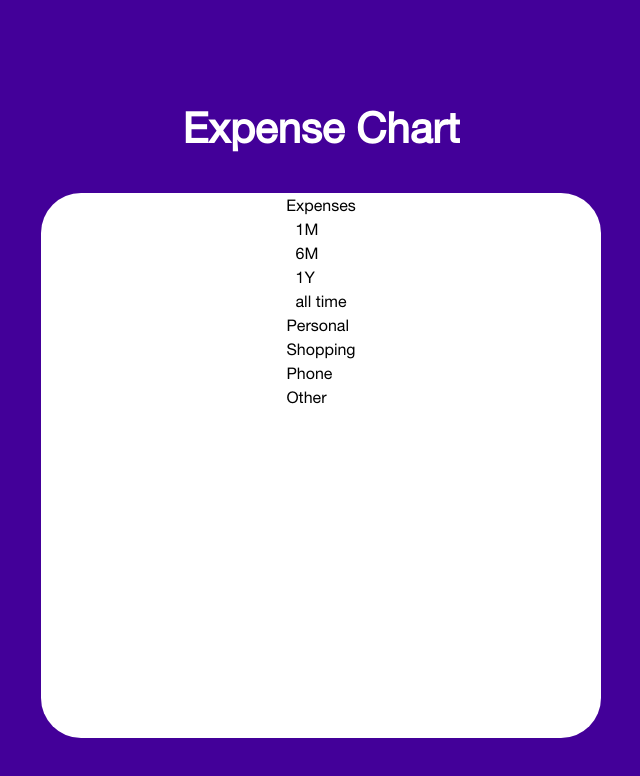
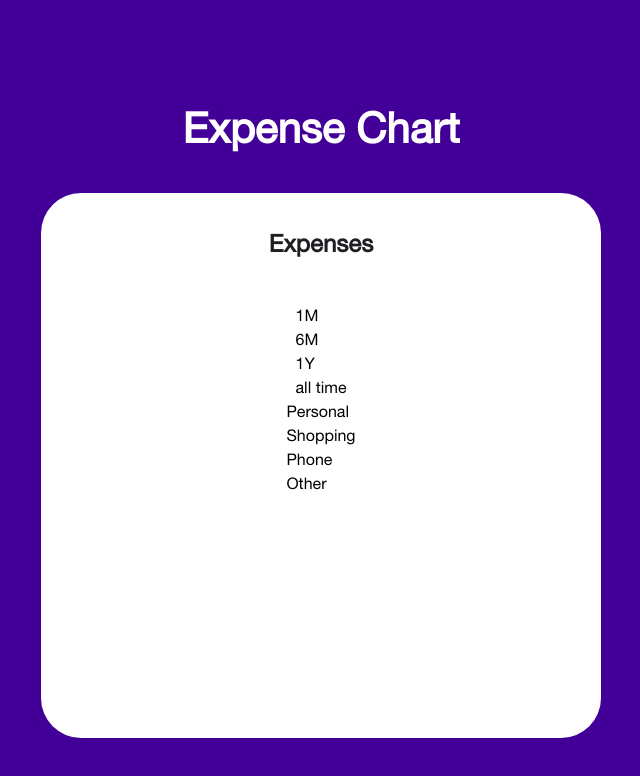
Before and after one commit to Meraj-Kazi/expense-chart, a Next.js app: page / in a window 1280 px wide. Shown: the top 776 px of the page, without its empty margins (319-959 px from the left). Built offline with nearby package versions, Linux system fonts and the light colour scheme.

Commit message:
Card title complete

```diff
--- a/src/app/page.tsx
+++ b/src/app/page.tsx
@@ -18,7 +18,9 @@ export default function Home() {
                     items-center'
                 >
                     {/* Card Title */}
-                    <p>Expenses</p>
+                    <p className='text-[#1F1F23] text-[1.5rem] font-[700] mb-[2.62rem] mt-[2rem]'>
+                        Expenses
+                    </p>
 
                     {/* Filter Nav */}
                     <div>
```
